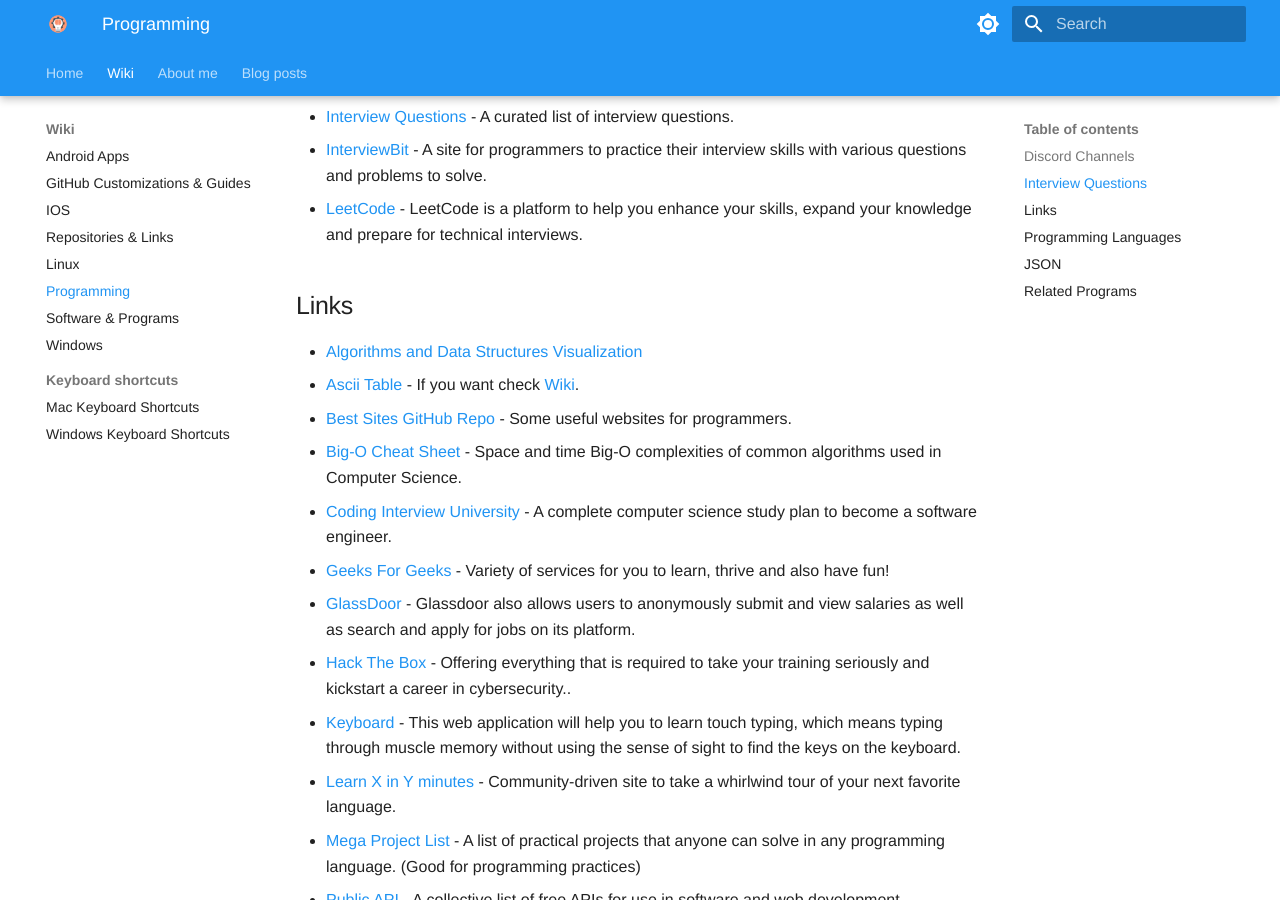
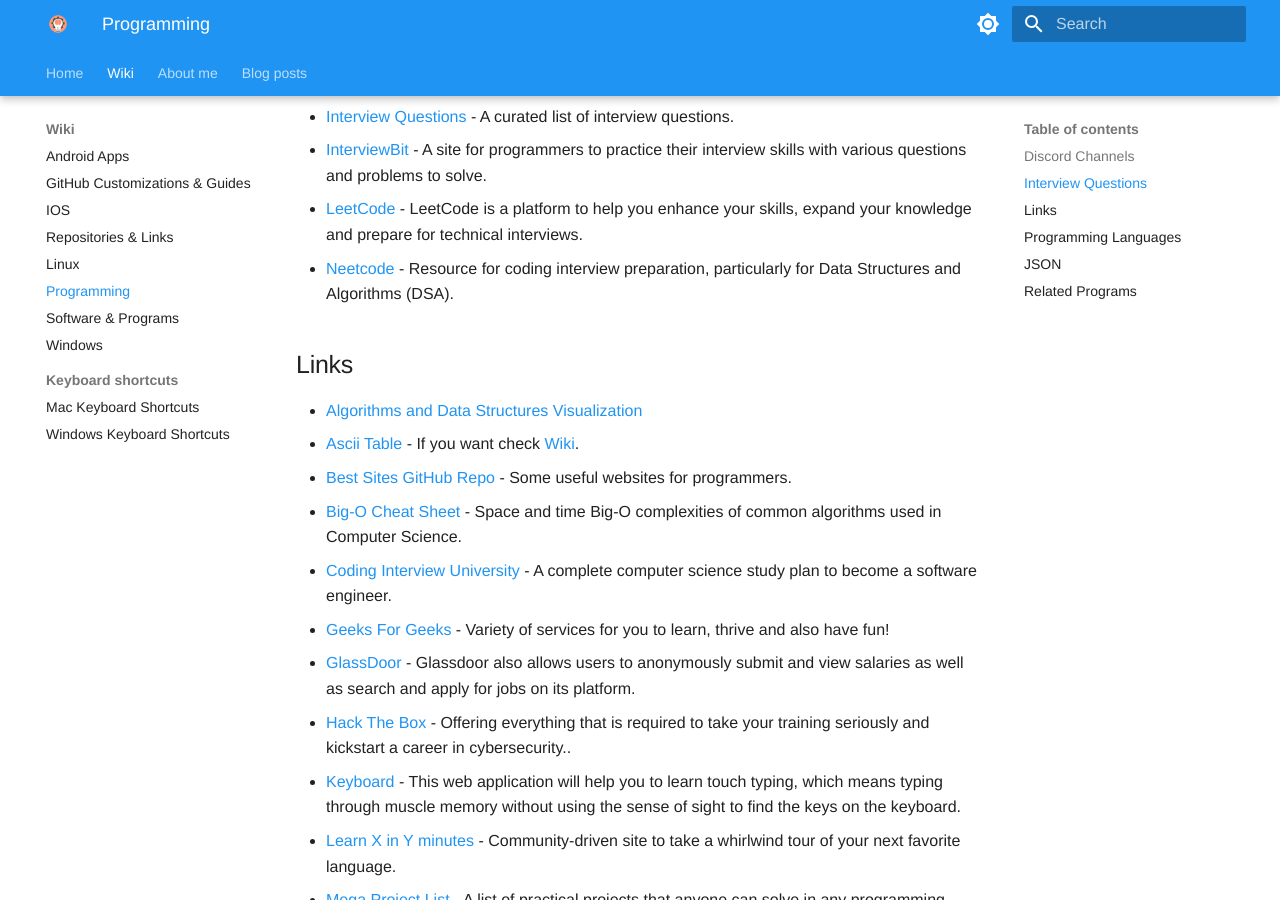
Before and after one commit to ZivSimchoni/Zwiki, an MkDocs documentation site: the page built from docs/Wiki/Programming.md, in a window 1280 px wide and 900 px high, scrolled down 418 px. Built offline with MkDocs 1.6.1 and Material for MkDocs 9.7.7, drawn with Linux system fonts in a browser that asks for light colours; some web fonts are replaced.

Commit message:
Add Neetcode.io to programming.md

```diff
--- a/docs/Wiki/Programming.md
+++ b/docs/Wiki/Programming.md
@@ -14,6 +14,7 @@
 -   [Interview Questions](https://github.com/DopplerHQ/awesome-interview-questions) - A curated list of interview questions.
 -   [InterviewBit](https://www.interviewbit.com) - A site for programmers to practice their interview skills with various questions and problems to solve.
 -   [LeetCode](https://leetcode.com) - LeetCode is a platform to help you enhance your skills, expand your knowledge and prepare for technical interviews.
+-   [Neetcode](https://neetcode.io) - Resource for coding interview preparation, particularly for Data Structures and Algorithms (DSA).
 
 ## Links
 
```
